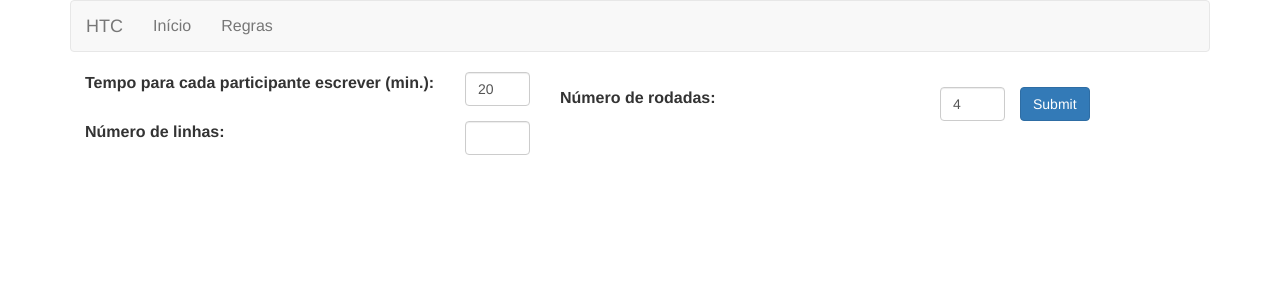
After one commit to marcoslovati/grupo1acpt, a Django app: page /editar/1/ in a window 1280 px wide. The commit adds this page. Shown: the top 300 px of the page. Run offline with Django 3.2, Linux system fonts and the light colour scheme; data comes from the database, SQL or seed files in the repository; both versions use the stored data as it was after the commit; some libraries are stand-ins or nearby versions.

Commit message:
Início das telas de inclusão e edição de textos

```diff
--- a/editor/models.py
+++ b/editor/models.py
@@ -17,7 +17,7 @@ class Genero(models.Model):
 		db_table = 'Genero'
 
 class Texto(models.Model):
-	data_encontro = models.DateTimeField()
+	data_encontro = models.DateTimeField("Data primeiro encontro")
 	moderador = models.ForeignKey(Usuario)
 	moderador_participa = models.BooleanField()
 	titulo = models.TextField(max_length = 200, null = True, blank = True)
@@ -27,6 +27,7 @@ class Texto(models.Model):
 	numero_rodadas = models.IntegerField(null = True, blank = True)
 	encerrado = models.BooleanField()
 	rodada_atual = models.IntegerField(null = True, blank = True)
+	numero_linhas = models.IntegerField(null = True, blank = True)
 
 	class Meta:
 		db_table = 'Texto'
--- /dev/null
+++ b/editor/templates/editar.html
@@ -0,0 +1,24 @@
+{% load staticfiles %}
+
+{% include "header.html" %}
+
+{% include "navbar.html" %}
+
+
+<div class="container">
+    <div class="form-group">
+        <div class="col-md-4"><label>Tempo para cada participante escrever (min.):</label></div>
+        <div class="col-md-1"><input class="form-control" type="number" value="{{texto.tempo_participante}}" /></div>
+    </div>
+    <div class="form-group">
+        <div class="col-md-4"><label>Número de rodadas:</label></div>
+        <div class="col-md-1"><input class="form-control" type="number" value="{{texto.numero_rodadas}}" /></div>
+    </div>
+    <div class="form-group">
+        <div class="col-md-4"><label>Número de linhas:</label></div>
+        <div class="col-md-1"><input class="form-control" type="number" value="{{texto.}}" /></div>
+    </div>
+	<div>
+		<input type="submit" class="btn btn-primary" />
+	</div>
+</div>
--- a/editor/views.py
+++ b/editor/views.py
@@ -1,7 +1,8 @@
-from django.shortcuts import render, render_to_response
+from django.shortcuts import render, render_to_response, get_object_or_404
 from django.http import HttpResponse
 from .models import Texto
 from .models import Usuario
+from .forms import CadastroTextoForm
 
 # Create your views here.
 
@@ -18,3 +19,19 @@ def index(request):
 def historia(request):
     historia = Texto.objects.filter()[:1].get()
     return render(request, 'historia.html', {'historia': historia})
+
+def editar(request, pk):
+    texto = get_object_or_404(Texto, pk=pk)
+    return render(request, 'editar.html', {'texto': texto})
+
+def incluir(request):
+	if request.method == "POST":
+		form = CadastroTextoForm(request.POST)
+		if form.is_valid():
+			post = form.save(commit=False)
+			post.moderador = request.user
+			post.save()
+			return redirect('inicial')
+	else:
+		form = CadastroTextoForm()
+	return render(request, 'incluir.html', {'form': form})
--- a/grupo1acpt/settings.py
+++ b/grupo1acpt/settings.py
@@ -115,7 +115,6 @@ USE_L10N = True
 
 USE_TZ = True
 
-
 # Static files (CSS, JavaScript, Images)
 # https://docs.djangoproject.com/en/1.9/howto/static-files/
 
--- a/grupo1acpt/urls.py
+++ b/grupo1acpt/urls.py
@@ -22,4 +22,6 @@ urlpatterns = [
 	url(r'^$', 'editor.views.index'),
     url(r'^inicial/', 'editor.views.inicial'),
     url(r'^historia/', 'editor.views.historia'),
+	url(r'^editar/(?P<pk>[0-9]+)/$', 'editor.views.editar'),
+	url(r'^incluir/$', 'editor.views.incluir', name='incluir'),
 ]
```
Also changed, not shown: editor/forms.py (added, +11 -0 lines), editor/templates/incluir.html (added, +16 -0 lines), editor/templates/inicial.html (+5 -2 lines), db.sqlite3, editor/migrations/0008_auto_20160713_1041.py (added).
